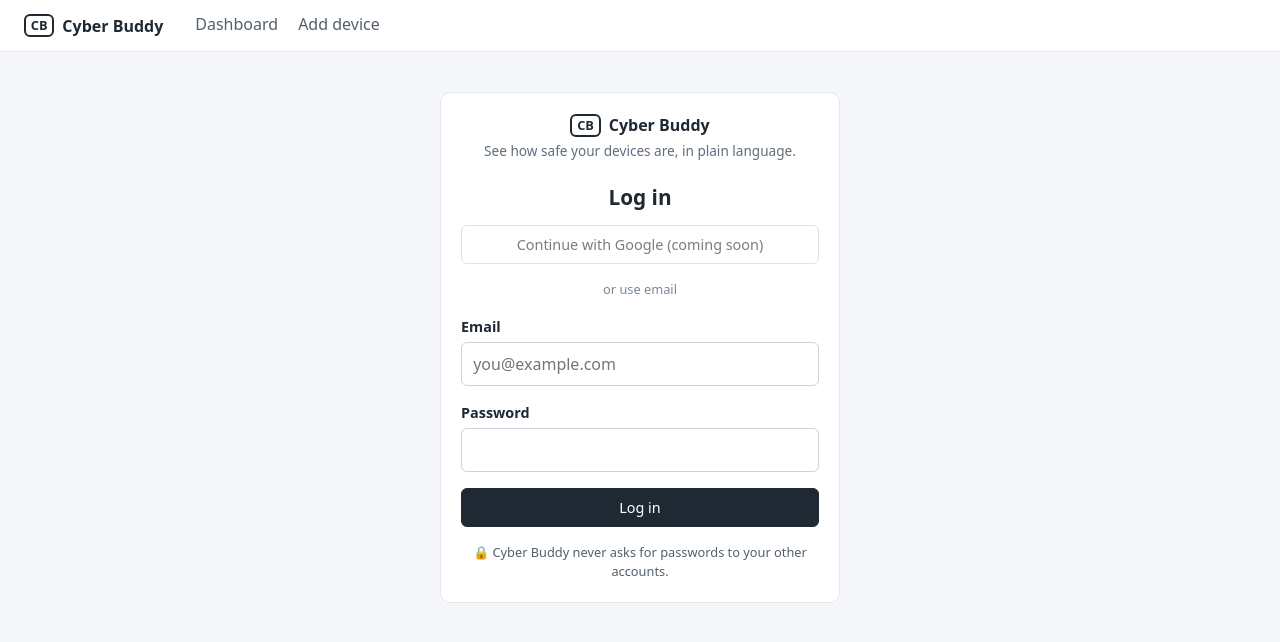
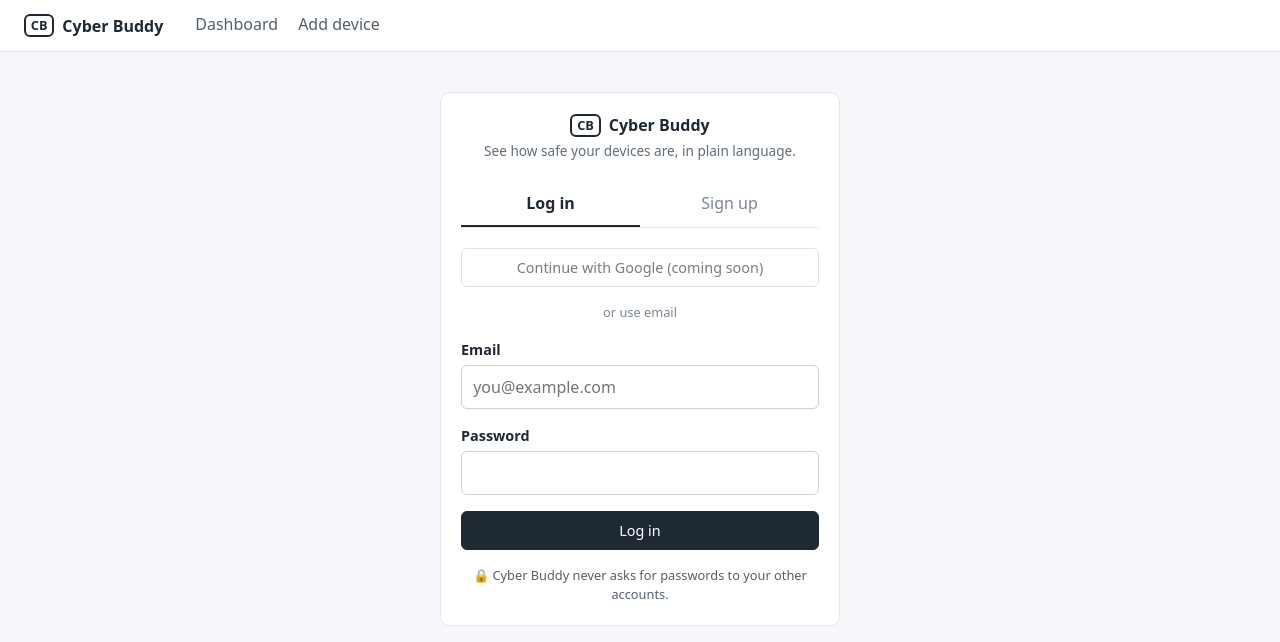
Before and after one commit to Manu-2425/CodeFusion, a React (Vite) app in the folder frontend/: page /login in a window 1280 px wide. Shown: the top 642 px of the page. Built offline with nearby package versions, Linux system fonts and the light colour scheme; no server answers.

Commit message:
Add sign up to login page
Adds Log in and Sign up tabs. Sign up asks for name, email, password and confirmation, creates the account through the backend, logs the user in, and opens the dashboard.

```diff
--- a/frontend/src/index.css
+++ b/frontend/src/index.css
@@ -472,3 +472,26 @@ h1 {
   text-align: center;
   margin: 1rem 0 0;
 }
+
+.auth-tabs {
+  display: flex;
+  border-bottom: 1px solid #e4e7eb;
+  margin-bottom: 1.25rem;
+}
+
+.auth-tab {
+  flex: 1;
+  padding: 0.6rem;
+  font: inherit;
+  color: #7b8794;
+  background: none;
+  border: none;
+  border-bottom: 2px solid transparent;
+  cursor: pointer;
+}
+
+.auth-tab.selected {
+  color: #1f2933;
+  font-weight: 600;
+  border-bottom-color: #1f2933;
+}
--- a/frontend/src/pages/LoginPage.jsx
+++ b/frontend/src/pages/LoginPage.jsx
@@ -1,13 +1,16 @@
 import { useState } from 'react'
-import { useNavigate } from 'react-router-dom'
+import { useNavigate, useSearchParams } from 'react-router-dom'
 import { useAuth } from '../auth/authContext.js'
 import FormField from '../components/FormField.jsx'
 
-const EMPTY_FORM = { email: '', password: '' }
+const EMPTY_FORM = { displayName: '', email: '', password: '', confirmPassword: '' }
 
+// Log in and Sign up share one page (/login and /login?mode=signup).
 function LoginPage() {
   const navigate = useNavigate()
-  const { signIn } = useAuth()
+  const [searchParams, setSearchParams] = useSearchParams()
+  const isSignUp = searchParams.get('mode') === 'signup'
+  const { signIn, signUp } = useAuth()
   const [values, setValues] = useState(EMPTY_FORM)
   const [submitting, setSubmitting] = useState(false)
   const [serverError, setServerError] = useState(null)
@@ -16,17 +19,26 @@ function LoginPage() {
     setValues(current => ({ ...current, [field]: value }))
   }
 
+  function switchMode(signUpMode) {
+    setSearchParams(signUpMode ? { mode: 'signup' } : {})
+    setServerError(null)
+  }
+
   async function handleSubmit(event) {
     event.preventDefault()
     setSubmitting(true)
     setServerError(null)
 
     try {
-      const user = await signIn({
-        email: values.email.trim(),
-        password: values.password
-      })
-      navigate('/', { state: { notice: `Welcome back, ${user.display_name}.` } })
+      const credentials = { email: values.email.trim(), password: values.password }
+      const user = isSignUp
+        ? await signUp({ ...credentials, displayName: values.displayName.trim() })
+        : await signIn(credentials)
+      const notice = isSignUp
+        ? `Welcome to Cyber Buddy, ${user.display_name}.`
+        : `Welcome back, ${user.display_name}.`
+
+      navigate('/', { state: { notice } })
     } catch (err) {
       setServerError(err.message)
       setSubmitting(false)
@@ -41,7 +53,26 @@ function LoginPage() {
         </p>
         <p className="muted auth-tagline">See how safe your devices are, in plain language.</p>
 
-        <h1>Log in</h1>
+        <div className="auth-tabs" role="tablist">
+          <button
+            type="button"
+            role="tab"
+            aria-selected={!isSignUp}
+            className={`auth-tab${isSignUp ? '' : ' selected'}`}
+            onClick={() => switchMode(false)}
+          >
+            Log in
+          </button>
+          <button
+            type="button"
+            role="tab"
+            aria-selected={isSignUp}
+            className={`auth-tab${isSignUp ? ' selected' : ''}`}
+            onClick={() => switchMode(true)}
+          >
+            Sign up
+          </button>
+        </div>
 
         <button type="button" className="button auth-google" disabled>
           Continue with Google (coming soon)
@@ -49,6 +80,17 @@ function LoginPage() {
         <p className="auth-divider">or use email</p>
 
         <form onSubmit={handleSubmit}>
+          {isSignUp && (
+            <FormField id="display-name" label="Your name">
+              <input
+                id="display-name"
+                autoComplete="name"
+                value={values.displayName}
+                onChange={event => setField('displayName', event.target.value)}
+              />
+            </FormField>
+          )}
+
           <FormField id="email" label="Email">
             <input
               id="email"
@@ -60,20 +102,38 @@ function LoginPage() {
             />
           </FormField>
 
-          <FormField id="password" label="Password">
+          <FormField
+            id="password"
+            label="Password"
+            hint={isSignUp ? 'At least 12 characters.' : undefined}
+          >
             <input
               id="password"
               type="password"
-              autoComplete="current-password"
+              autoComplete={isSignUp ? 'new-password' : 'current-password'}
               value={values.password}
               onChange={event => setField('password', event.target.value)}
             />
           </FormField>
 
+          {isSignUp && (
+            <FormField id="confirm-password" label="Confirm password">
+              <input
+                id="confirm-password"
+                type="password"
+                autoComplete="new-password"
+                value={values.confirmPassword}
+                onChange={event => setField('confirmPassword', event.target.value)}
+              />
+            </FormField>
+          )}
+
           {serverError && <p className="field-error">{serverError}</p>}
 
           <button type="submit" className="button button-primary auth-submit" disabled={submitting}>
-            {submitting ? 'Logging in…' : 'Log in'}
+            {submitting
+              ? isSignUp ? 'Creating account…' : 'Logging in…'
+              : isSignUp ? 'Create account' : 'Log in'}
           </button>
         </form>
 
```
